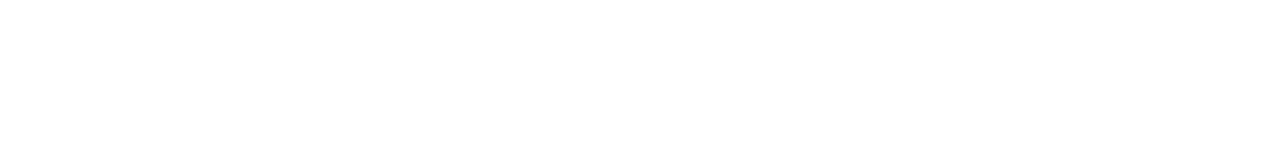
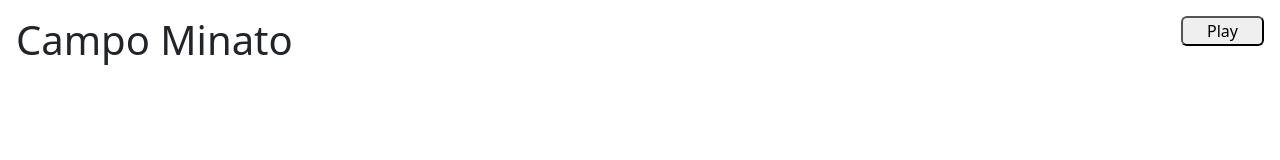
Before and after one commit to PiersilvioPellegrini/js-campominato-grid, a plain HTML site: page index.html in a window 1280 px wide. Drawn offline with nearby package versions, Linux system fonts and the light colour scheme.

Commit message:
add html

```diff
--- a/index.html
+++ b/index.html
@@ -9,6 +9,19 @@
     <link rel="stylesheet" href="CSS/style.css">
 </head>
 <body>
+    <nav class="d-flex justify-content-between p-3">
+        <div class="right-side">
+            <h1>Campo Minato</h1>
+        </div>
+
+        <div class="left-side">
+            <button class="rounded px-4" id="play">Play</button>
+    </nav>
+    <section class="bg-celeste">
+        <div class="container">
+
+        </div>
+    </section>
     <script src="JS/script.js"></script>
 </body>
 </html>
```
